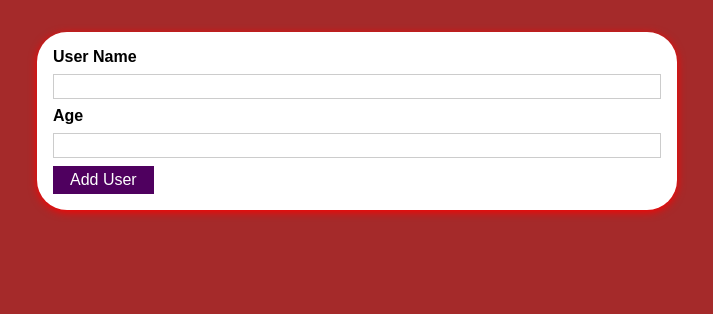
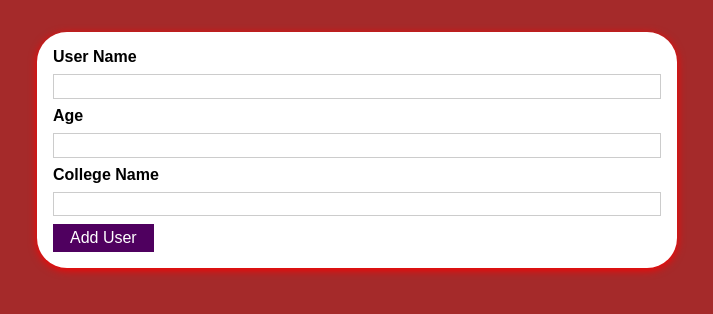
Before and after one commit to bhanuUdai/User_form_project_udemy, a React (Create React App) app: page / in a window 1280 px wide. Shown: the top 314 px of the page, without its empty margins (283-996 px from the left). Built offline with nearby package versions, Linux system fonts and the light colour scheme.

Commit message:
Ref and adding College name input Task-6

```diff
--- a/src/Components/UI/Users/AddUser.js
+++ b/src/Components/UI/Users/AddUser.js
@@ -9,7 +9,7 @@ import Wrapper from "./Wrapper";
 function AddUser(prop) {
   const inputRefName = useRef();
   const inputRefAge = useRef();
-
+  const inputCollege = useRef();
   // we will use these variables as ref=inputRefName in input
 
   // const [enteredUserName, setEnteredUserName] = useState("");
@@ -29,15 +29,17 @@ function AddUser(prop) {
     event.preventDefault();
     const enteredRefName = inputRefName.current.value;
     const enteredRefAge = inputRefAge.current.value;
-
+    const enteredRefCollege = inputCollege.current.value;
     let Obj = {
       name: enteredRefName,
       age: enteredRefAge,
+      college: enteredRefCollege,
     };
 
     if (
       enteredRefName.trim().length === 0 ||
-      enteredRefAge.trim().length === 0
+      enteredRefAge.trim().length === 0 ||
+      enteredRefCollege.trim().length === 0
     ) {
       setError({
         title: "Error!!",
@@ -61,6 +63,8 @@ function AddUser(prop) {
     // setEnteredAge("");
     inputRefName.current.value = "";
     inputRefAge.current.value = "";
+
+    //using API to empty input after clicking Add User
   }
 
   function errorHandler() {
@@ -99,6 +103,13 @@ function AddUser(prop) {
             // onChange={userAgeChangeHandler}
             ref={inputRefAge}
           ></input>
+          <label htmlFor="college_name">College Name</label>
+          <input
+            type="text"
+            id="college_name"
+            name="collegename"
+            ref={inputCollege}
+          ></input>
           <Button type="submit">Add User</Button>
         </form>
       </Card>
--- a/src/Components/UI/Users/UserList.js
+++ b/src/Components/UI/Users/UserList.js
@@ -14,7 +14,7 @@ if(prop.userArray.length===0)
       {prop.userArray.map((user) => {
         return (
           <li key ={Math.random().toString()}>
-            {user.name} (Age is {user.age})
+            {user.name} (Age is {user.age}) (and College is {user.college})
           </li>
         );
       })}
```
